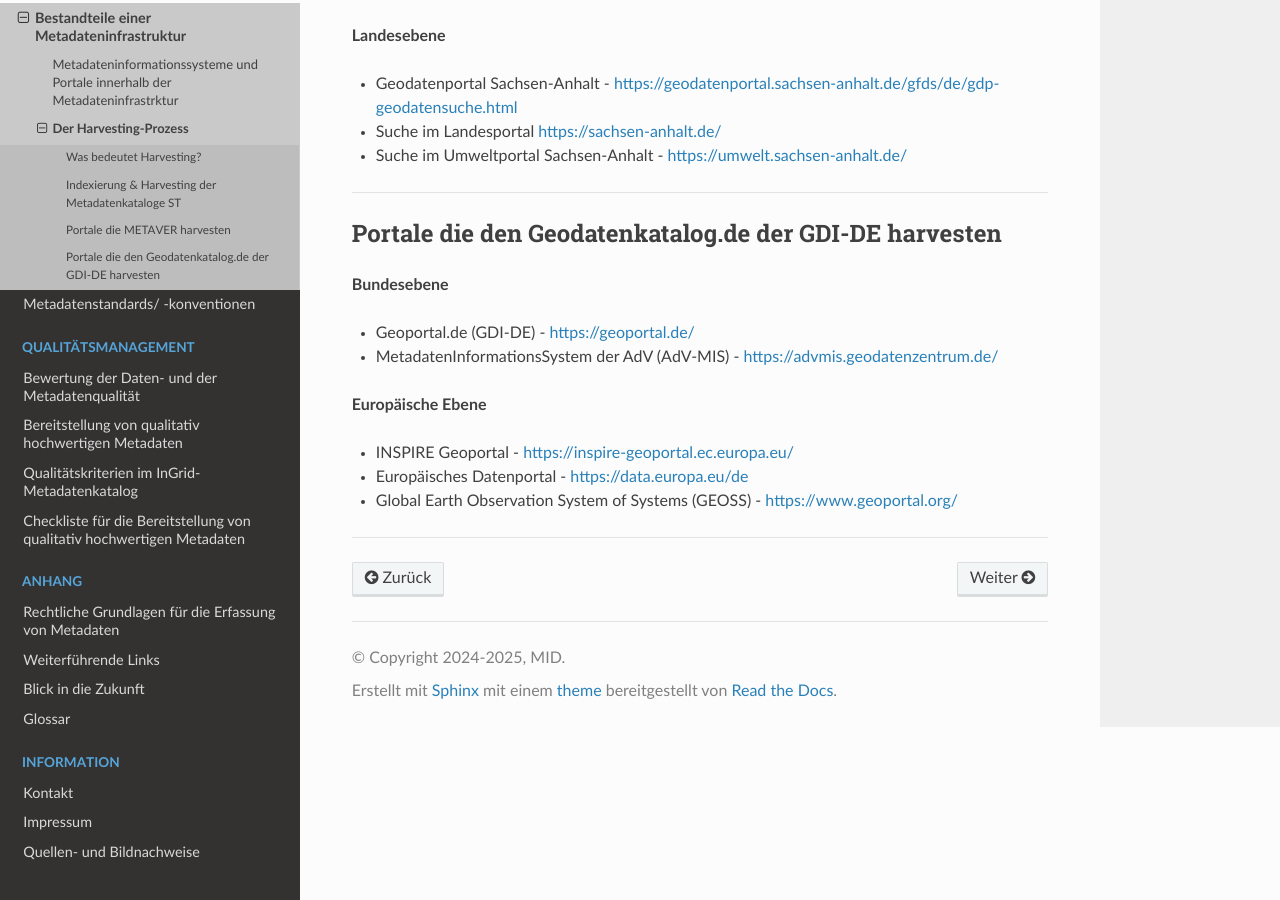
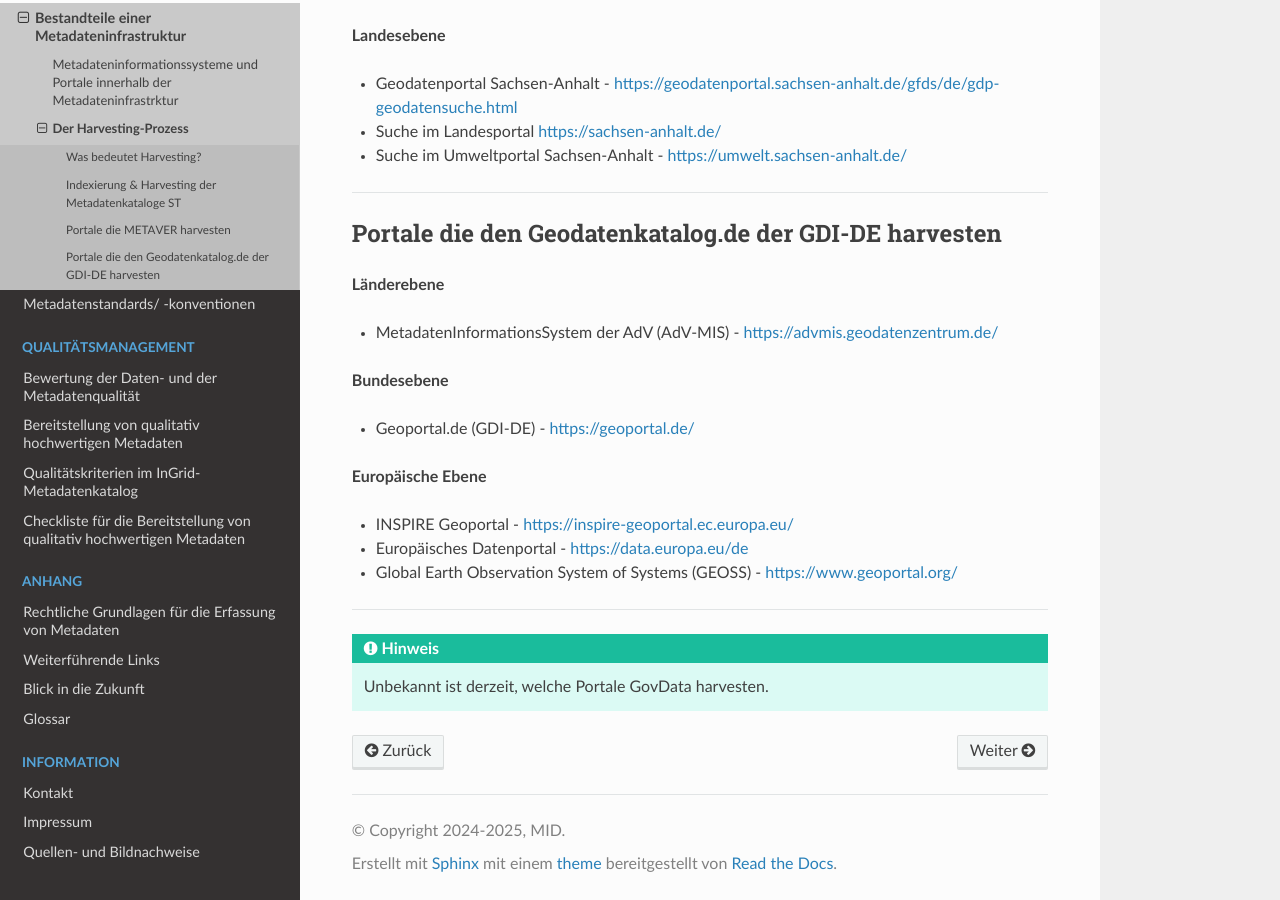
Before and after one commit to tomiwo/ingrid-mdk-st-high-quality-metadata, a Sphinx documentation site: the page built from docs/grundlagen/harvesting-prozess.rst, in a window 1280 px wide and 900 px high, scrolled down 1411 px. Built offline with Sphinx 7.4.7 and the Read the Docs theme 3.1.0, drawn with Linux system fonts in a browser that asks for light colours.

Commit message:
Aktualisierung

```diff
--- a/docs/anhang/zukunft.rst
+++ b/docs/anhang/zukunft.rst
@@ -6,7 +6,7 @@
 OGC APIs
 --------
 
-Eine OGC API ist eine moderne, standardisierte Schnittstelle für den Zugriff auf und die Verarbeitung von Geodaten, die vom Open Geospatial Consortium (OGC) [https://ogcapi.ogc.org/#standards] entwickelt wurde.
+Eine OGC API ist eine moderne, standardisierte Schnittstelle für den Zugriff auf und die Verarbeitung von Geodaten, die vom `Open Geospatial Consortium (OGC) <https://ogcapi.ogc.org/#standards>`_ offiziell in Betrieb genommen. In der `Metadaten-/Datensuche <https://umwelt.info/de/suche>`_ entwickelt wurde.
 
 **Hauptmerkmale**
 
--- a/docs/grundlagen/harvesting-prozess.rst
+++ b/docs/grundlagen/harvesting-prozess.rst
@@ -79,10 +79,14 @@
 Portale die den Geodatenkatalog.de der GDI-DE harvesten
 --------------------------------------------------------
 
+**Länderebene**
+
+- MetadatenInformationsSystem der AdV (AdV-MIS) - https://advmis.geodatenzentrum.de/
+
+
 **Bundesebene**
 
 - Geoportal.de (GDI-DE) - https://geoportal.de/
-- MetadatenInformationsSystem der AdV (AdV-MIS) - https://advmis.geodatenzentrum.de/
 
 
 **Europäische Ebene**
@@ -92,3 +96,5 @@
 - Global Earth Observation System of Systems (GEOSS) - https://www.geoportal.org/
 
 ---------------------------------------------------------------
+
+.. hint:: Unbekannt ist derzeit, welche Portale GovData harvesten.
```
